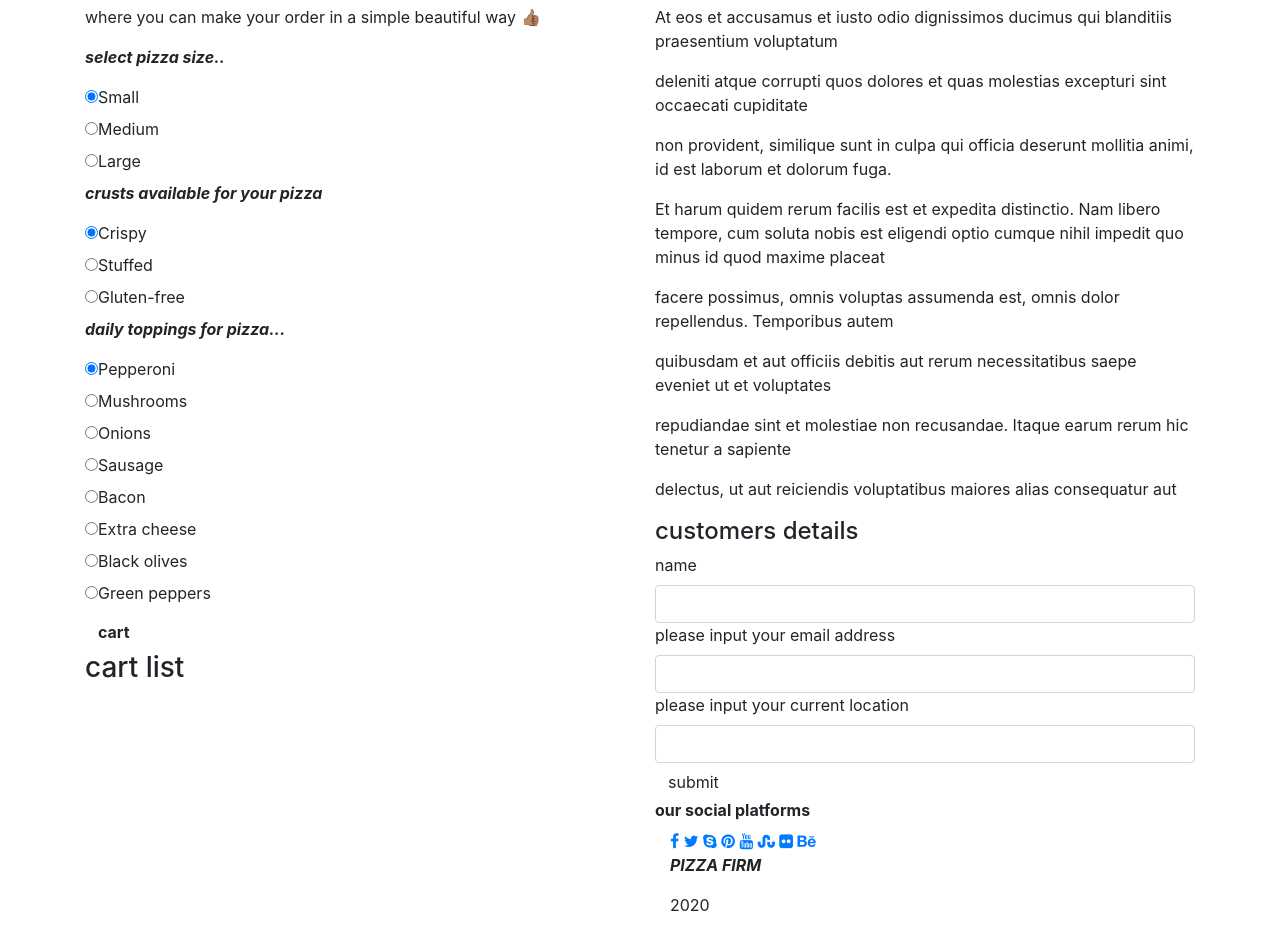
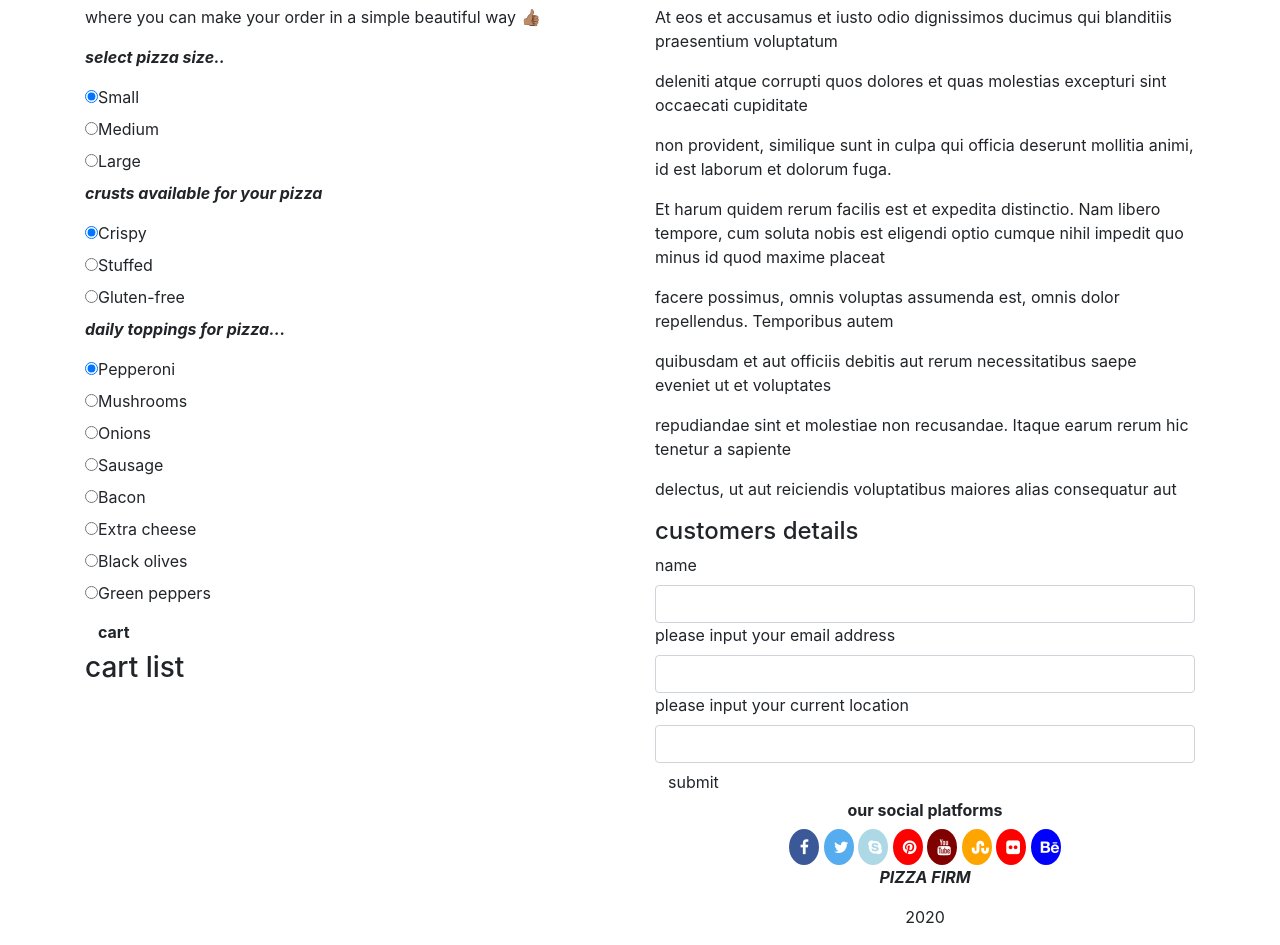
Before and after one commit to mishael254/pizza-firm, a plain HTML site: page index.html in a window 1280 px wide. Shown: the part 93-1038 px from the top of the page. Drawn offline with nearby package versions, Linux system fonts and the light colour scheme.

Commit message:
new styling to change color upon hovering the social media icons

```diff
--- a/css/styles.css
+++ b/css/styles.css
@@ -1,3 +1,57 @@
+.social {
+  text-align: center;
+}
+
+
+.fa {
+  padding: 10px;
+  font-size: 30px;
+  width: 30px;
+  text-align:center;
+  text-decoration: none;
+  border-radius: 100%;
+}
+.fa:hover {
+  opacity: 0.7;
+}
+.fa-facebook {
+  background: #3B5998;
+  color: white;
+}
+.fa-twitter {
+  background: #55ACEE;
+  color: white;
+}
+.fa-behance {
+  background:blue;
+  color: white
+}
+.fa-youtube {
+  background: maroon;
+  color: white
+}
+.fa-pinterest {
+  background: red;
+  color: white;
+}
+.fa-skype {
+  background: lightblue;
+  color: white;
+}
+.fa-flickr  {
+  background:red;
+  color:white;
+}
+.fa-stumbleupon {
+  background: orange;
+  color: white;
+}
+
+
+
+
+
+
 body  {
   background-image: url('img/download');
   background-repeat: no-repeat;
```
